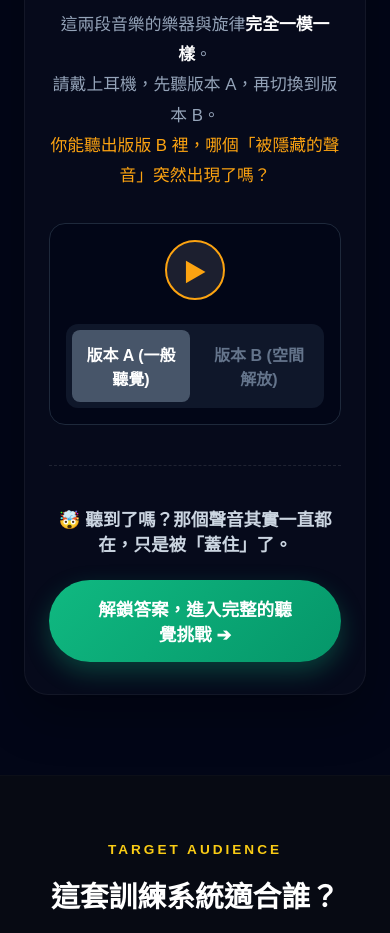
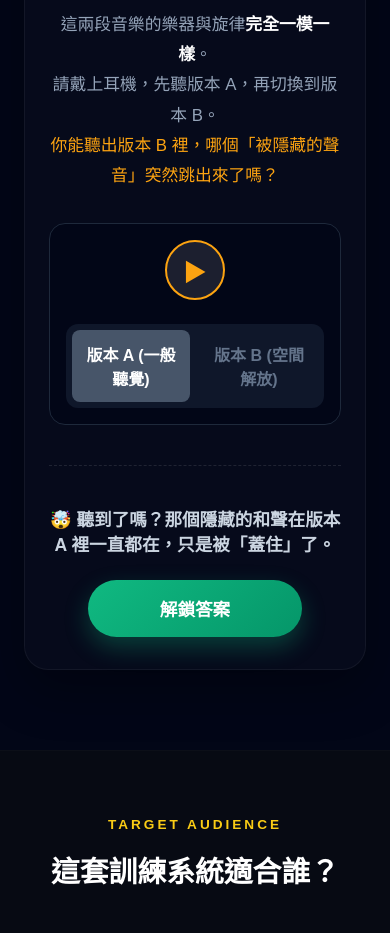
Before and after one commit to lifreedomstudio/lifreedom-studio, a Next.js app: page / in a window 390 px wide. Shown: the part 940-1873 px from the top of the page. Built offline with nearby package versions, Linux system fonts and the light colour scheme.

Commit message:
Fix all mobile layouts and font sizes

```diff
--- a/src/app/page.tsx
+++ b/src/app/page.tsx
@@ -7,6 +7,10 @@ import { useRouter } from 'next/navigation';
 const HomeInteractivePlayer = ({ isMobile }: { isMobile: boolean }) => {
   const [activeVersion, setActiveVersion] = useState<'A' | 'B'>('A');
   const [isPlaying, setIsPlaying] = useState(false);
+
+  // 💡 產品級修改：用一個狀態控制「就地解鎖答案」，完全不跳轉頁面
+  const [showAnswer, setShowAnswer] = useState(false);
+
   const audioRef = useRef<HTMLAudioElement>(null);
   const router = useRouter();
 
@@ -29,7 +33,6 @@ const HomeInteractivePlayer = ({ isMobile }: { isMobile: boolean }) => {
       const currentTime = audioRef.current.currentTime;
       const wasPlaying = !audioRef.current.paused;
 
-      // 假設音檔路徑，這裡用 LCR 和 Mono 的概念命名
       audioRef.current.src = version === 'A' ? '/audio/demo-mono-masked.mp3' : '/audio/demo-lcr-wide.mp3';
       audioRef.current.load();
       audioRef.current.currentTime = currentTime;
@@ -48,7 +51,7 @@ const HomeInteractivePlayer = ({ isMobile }: { isMobile: boolean }) => {
       <p style={{ color: '#94a3b8', fontSize: '1.05rem', lineHeight: '1.8', margin: '0 0 2rem 0' }}>
         這兩段音樂的樂器與旋律<strong style={{ color: '#fff' }}>完全一模一樣</strong>。<br />
         請戴上耳機，先聽版本 A，再切換到版本 B。<br />
-        <span style={{ color: '#fca311' }}>你能聽出版版 B 裡，哪個「被隱藏的聲音」突然出現了嗎？</span>
+        <span style={{ color: '#fca311' }}>你能聽出版本 B 裡，哪個「被隱藏的聲音」突然跳出來了嗎？</span>
       </p>
 
       {/* 播放器 UI */}
@@ -79,19 +82,38 @@ const HomeInteractivePlayer = ({ isMobile }: { isMobile: boolean }) => {
 
       <audio ref={audioRef} src="/audio/demo-mono-masked.mp3" onEnded={() => setIsPlaying(false)} />
 
-      {/* 引導前往 Step 0 */}
+      {/* 答案揭曉區 */}
       <div style={{ borderTop: '1px dashed rgba(255,255,255,0.1)', paddingTop: '2.5rem' }}>
         <p style={{ color: '#cbd5e1', fontSize: '1.1rem', marginBottom: '1.5rem', fontWeight: 'bold' }}>
-          🤯 聽到了嗎？那個聲音其實一直都在，只是被「蓋住」了。
+          🤯 聽到了嗎？那個隱藏的和聲在版本 A 裡一直都在，只是被「蓋住」了。
         </p>
-        <button
-          onClick={() => { window.scrollTo(0, 0); router.push('/step0'); }}
-          style={{ padding: '1rem 3rem', background: 'linear-gradient(135deg, #10b981, #059669)', color: '#fff', fontSize: '1.1rem', fontWeight: 'bold', borderRadius: '50px', border: 'none', cursor: 'pointer', boxShadow: '0 10px 25px rgba(16, 185, 129, 0.3)', transition: 'transform 0.2s' }}
-          onMouseOver={(e) => e.currentTarget.style.transform = "scale(1.05)"}
-          onMouseOut={(e) => e.currentTarget.style.transform = "scale(1)"}
-        >
-          解鎖答案，進入完整的聽覺挑戰 ➔
-        </button>
+
+        {!showAnswer ? (
+          /* 💡 修正 2：改名為「解鎖答案」，按下後原地切換狀態顯化答案 */
+          <button
+            onClick={() => setShowAnswer(true)}
+            style={{ padding: '1rem 4.5rem', background: 'linear-gradient(135deg, #10b981, #059669)', color: '#fff', fontSize: '1.1rem', fontWeight: 'bold', borderRadius: '50px', border: 'none', cursor: 'pointer', boxShadow: '0 10px 25px rgba(16, 185, 129, 0.3)', transition: 'transform 0.2s' }}
+            onMouseOver={(e) => e.currentTarget.style.transform = "scale(1.03)"}
+            onMouseOut={(e) => e.currentTarget.style.transform = "scale(1)"}
+          >
+            解鎖答案
+          </button>
+        ) : (
+          <div style={{ background: 'rgba(56, 189, 248, 0.05)', border: '1px solid #38bdf8', padding: '1.5rem', borderRadius: '16px', textAlign: 'left', animation: 'fadeIn 0.4s ease-out' }}>
+            <h4 style={{ color: '#38bdf8', fontWeight: 'bold', fontSize: '1.1rem', margin: '0 0 8px 0' }}>💡 大師空間魔術真相：</h4>
+            <p style={{ color: '#cbd5e1', fontSize: '0.95rem', lineHeight: '1.6', margin: 0 }}>
+              在<strong>版本 A</strong> 中，我們把所有樂器全擠在正中央（單聲道疊加），導致旁邊的吉他把微弱的和聲完全「吃掉」了。<br /><br />
+              而在<strong>版本 B</strong> 中，我們大膽把吉他推到最左與最右側（LCR立體聲場佈局），解除了頻率互蓋的危機，中間瞬間清空，原本隱形的人聲和聲才會像魔法一樣跳到你耳邊！<br /><br />
+              這就是為什麼你需要建立「聽覺系統」。你的耳朵其實漏掉了無數細節，讓我們在接下來的訓練裡全部找回來！
+            </p>
+            <button
+              onClick={() => { window.scrollTo(0, 0); router.push('/courses/ear-opening/intro'); }}
+              style={{ marginTop: '1.5rem', width: '100%', padding: '10px', background: '#38bdf8', color: '#020617', border: 'none', borderRadius: '8px', fontWeight: 'bold', cursor: 'pointer' }}
+            >
+              進入正式聽覺特訓 ➔
+            </button>
+          </div>
+        )}
       </div>
     </div>
   );
@@ -149,10 +171,10 @@ export default function HomePage() {
           這裡會帶你跨過那條線。
         </p>
 
-        {/* 雙引導按鈕：分別導向 Step 0 與 課程藍圖 */}
+        {/* 💡 修正 1：主按鈕路徑精準對接 app/courses/ear-opening/intro */}
         <div style={{ display: 'flex', gap: '1.5rem', justifyContent: 'center', flexDirection: isMobile ? 'column' : 'row', width: isMobile ? '100%' : 'auto', maxWidth: '700px' }}>
           <button
-            onClick={() => { window.scrollTo(0, 0); router.push('/step0'); }}
+            onClick={() => { window.scrollTo(0, 0); router.push('/courses/ear-opening/intro'); }}
             style={{ flex: 1, padding: isMobile ? '1.2rem' : '1.3rem 2.5rem', background: 'linear-gradient(135deg, #38bdf8, #2563eb)', color: '#fff', fontSize: '1.1rem', fontWeight: '900', borderRadius: '50px', border: 'none', cursor: 'pointer', boxShadow: '0 10px 30px rgba(56, 189, 248, 0.4)', transition: 'transform 0.2s' }}
             onMouseOver={(e) => e.currentTarget.style.transform = "scale(1.03)"}
             onMouseOut={(e) => e.currentTarget.style.transform = "scale(1)"}
@@ -171,12 +193,12 @@ export default function HomePage() {
         </div>
       </div>
 
-      {/* ================= 2️⃣ 🎧 首頁直接試聽組件 (The LCR Masking Hook) ================= */}
+      {/* ================= 2️⃣ 🎧 首頁直接試聽組件 ================= */}
       <div style={{ padding: '2rem 1.5rem 5rem 1.5rem', background: '#020617' }}>
         <HomeInteractivePlayer isMobile={isMobile} />
       </div>
 
-      {/* ================= 3️⃣ 👥 適合對象（對號入座卡片） ================= */}
+      {/* ================= 3️⃣ 👥 適合對象 ================= */}
       <div style={{ padding: isMobile ? '4rem 1.5rem' : '5rem 2rem', background: '#070a13', borderTop: '1px solid rgba(255,255,255,0.02)' }}>
         <div style={{ maxWidth: '900px', margin: '0 auto', textAlign: 'center' }}>
           <span style={{ color: '#facc15', fontWeight: '900', letterSpacing: '3px', fontSize: '0.85rem' }}>TARGET AUDIENCE</span>
@@ -203,7 +225,7 @@ export default function HomePage() {
         </div>
       </div>
 
-      {/* ================= 4️⃣ 🧠 系統定義：Lifreedom 是什麼？ ================= */}
+      {/* ================= 4️⃣ 🧠 系統定義 ================= */}
       <div style={{ padding: isMobile ? '4rem 1.5rem' : '5rem 2rem', background: '#020617', textAlign: 'center', borderBottom: '1px solid rgba(255,255,255,0.03)' }}>
         <div style={{ maxWidth: '800px', margin: '0 auto' }}>
           <span style={{ color: '#38bdf8', fontWeight: 'bold', letterSpacing: '3px', fontSize: '0.85rem' }}>SYSTEM OVERVIEW</span>
@@ -283,8 +305,9 @@ export default function HomePage() {
           開始訓練你的耳朵，建立受用終身的聽覺判斷力
         </h2>
 
+        {/* 💡 修正 3：最下方的免費訓練按鈕也無縫精準導流至 app/courses/ear-opening/intro */}
         <button
-          onClick={() => { window.scrollTo(0, 0); router.push('/step0'); }}
+          onClick={() => { window.scrollTo(0, 0); router.push('/courses/ear-opening/intro'); }}
           style={{ display: 'inline-block', padding: '1.3rem 4.5rem', background: '#fff', color: '#020617', fontSize: '1.15rem', fontWeight: '900', borderRadius: '50px', border: 'none', cursor: 'pointer', boxShadow: '0 10px 30px rgba(255,255,255,0.2)', marginBottom: '4rem' }}
         >
           🚀 立即開啟免費訓練
```
